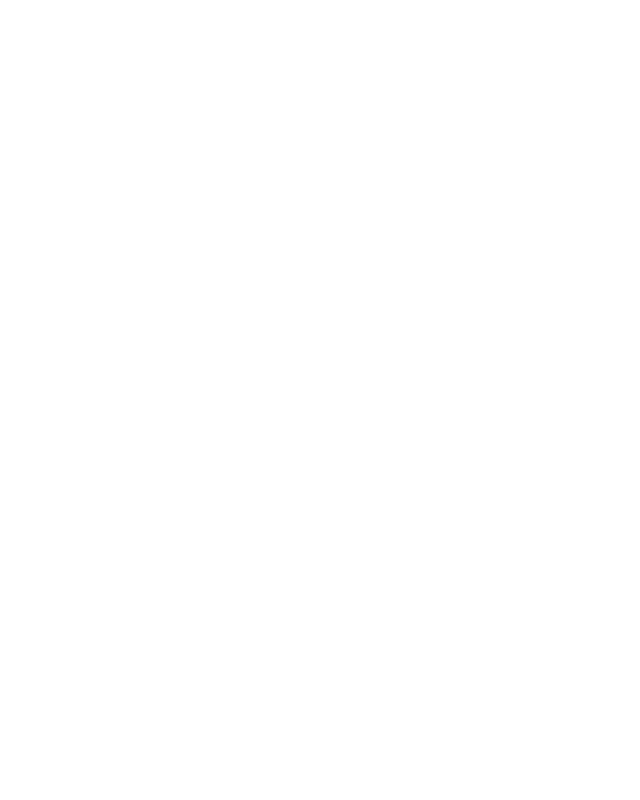
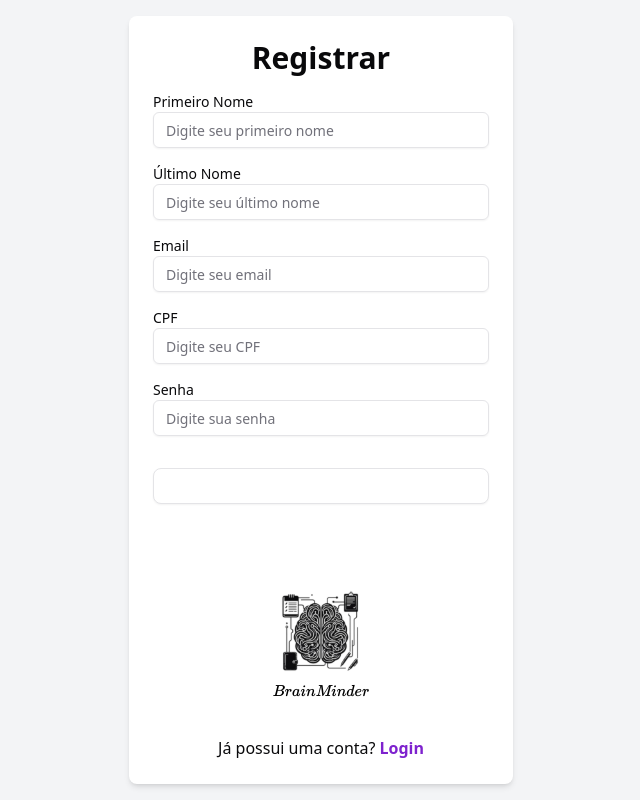
Before and after one commit to YukioChinen/brainminder-frontend-code, a React (Vite) app: page /registrar in a window 1280 px wide. Before the commit this address had no page. Shown: the whole page, without its empty margins (319-959 px from the left). Built offline with nearby package versions, Linux system fonts and the light colour scheme.

Commit message:
Página de Login e Registrar

```diff
--- a/src/App.tsx
+++ b/src/App.tsx
@@ -4,6 +4,8 @@
 import Configuracoes from './pages/Configuracoes';
 import Usuarios from './pages/Usuarios';
 import Relatorios from './pages/Relatorios';
+import Login from './pages/Login';
+import Registrar from './pages/Registrar';
 
 function App() {
   return (
@@ -11,11 +13,12 @@
       <Router>
         <ThemeProvider>
           <Routes>
-          <Route path="home" element={<Memorias />} /> {/* Página padrão */}
+            <Route path='login' element={<Login />} />
             <Route path="configuracoes" element={<Configuracoes />} />  {/* Rota para a página de Configurações */}
             <Route path="usuarios" element={<Usuarios />} />  {/* Rota para a página de Usuários */}
             <Route path="memorias" element={<Memorias />} />  {/* Rota para a página de Memórias */}
             <Route path="relatorios" element={<Relatorios />} />  {/* Rota para a página de Relatórios */}
+            <Route path="registrar" element={<Registrar />} />
           </Routes>
 
         </ThemeProvider>
--- a/src/index.css
+++ b/src/index.css
@@ -82,3 +82,10 @@
     @apply bg-background text-foreground;
   }
 }
+
+@font-face {
+  font-family: "jsmath-cmmi10";
+  src: url("src/fonts/jsmath-cmmi10.ttf") format("truetype");
+  font-weight: normal;
+  font-style: normal;
+}
--- /dev/null
+++ b/src/pages/Login.tsx
@@ -0,0 +1,71 @@
+import { ThemeProvider } from "@/components/theme-provider";
+import { Input } from "@/components/ui/input";
+import { Button } from "@/components/ui/button"
+import logo from "@/images/logo.svg"
+import { Link } from "react-router-dom";
+
+export function ButtonOutline() {
+  return <Button variant="outline" className="w-full px-4 py-2 mt-4 text-white rounded-lg">Login</Button>
+}
+
+
+export function InputEmail() {
+    return <Input type="email" placeholder="Email" />
+  }
+
+export function InputSenha() {
+    return <Input type="password" placeholder="Senha" />
+  }
+
+  function Login() {
+
+    return (
+    <ThemeProvider>
+        <div className="flex items-center justify-center min-h-screen bg-gray-100">
+          <div className="w-full max-w-sm p-6 bg-white rounded-lg shadow-md">
+            <h2 className="text-3xl font-semibold text-zinc-950 text-center">Login</h2>
+            <form className="mt-4">
+              <div className="mb-4">
+                <label htmlFor="email" className="block text-sm font-medium text-zinc-950">
+                  Email
+                </label>
+                <input type="email" id="email" name="email"
+                  className="text-black w-full px-4 py-2 mt-1 text-sm border rounded-lg focus:ring-blue-500 focus:border-blue-500 border-gray-300"
+                  placeholder="Digite seu email" required/>
+              </div>
+              <div className="mb-4">
+                <label htmlFor="password" className="block text-sm font-medium text-zinc-950">
+                  Senha
+                </label>
+                <input type="password" id="password" name="password"
+                  className="text-black w-full px-4 py-2 mt-1 text-sm border rounded-lg focus:ring-blue-500 focus:border-blue-500 border-gray-300"
+                  placeholder="Digite sua senha" required/>
+              </div>
+              <ButtonOutline/>
+            </form>
+            <div className="flex flex-col items-center justify-center mt-20">
+              <img src={logo} alt="Logo" className="size-24" />
+              <div className="font-jsmath text-black">BrainMinder</div>
+            </div>
+
+
+            <div className="flex items-center justify-center mt-8">
+            <div className="text-zinc-950 flex items-center justify-center mr-1">
+              Não possui uma conta?
+            </div>
+            <Link to="/registrar">
+              <button className="text-purple-700 flex items-center justify-center font-semibold" >
+                Registre-se
+              </button>
+            </Link>
+
+          </div>
+
+
+          </div>
+        </div>
+      </ThemeProvider>
+    );
+  }
+
+  export default Login
--- /dev/null
+++ b/src/pages/Registrar.tsx
@@ -0,0 +1,83 @@
+import { ThemeProvider } from "@/components/theme-provider";
+import { Input } from "@/components/ui/input";
+import { Button } from "@/components/ui/button";
+import logo from "@/images/logo.svg";
+import { Link } from "react-router-dom";
+
+export function ButtonOutline() {
+  return (
+    <Button
+      variant="outline"
+      className="w-full px-4 py-2 mt-4 text-white rounded-lg"
+    >
+      Registrar
+    </Button>
+  );
+}
+
+export function InputField({ type, placeholder, id }: { type: string; placeholder: string; id: string }) {
+  return <Input type={type} placeholder={placeholder} id={id} />;
+}
+
+function Registrar() {
+  return (
+    <ThemeProvider>
+      <div className="flex items-center justify-center min-h-screen bg-gray-100">
+        <div className="w-full max-w-sm p-6 bg-white rounded-lg shadow-md">
+          <h2 className="text-3xl font-semibold text-zinc-950 text-center">
+            Registrar
+          </h2>
+          <form className="mt-4">
+            <div className="mb-4">
+              <label htmlFor="first-name" className="block text-sm font-medium text-zinc-950">
+                Primeiro Nome
+              </label>
+              <InputField type="text" placeholder="Digite seu primeiro nome" id="first-name" />
+            </div>
+            <div className="mb-4">
+              <label htmlFor="last-name" className="block text-sm font-medium text-zinc-950">
+                Último Nome
+              </label>
+              <InputField type="text" placeholder="Digite seu último nome" id="last-name" />
+            </div>
+            <div className="mb-4">
+              <label htmlFor="email" className="block text-sm font-medium text-zinc-950">
+                Email
+              </label>
+              <InputField type="email" placeholder="Digite seu email" id="email" />
+            </div>
+            <div className="mb-4">
+              <label htmlFor="cpf" className="block text-sm font-medium text-zinc-950">
+                CPF
+              </label>
+              <InputField type="text" placeholder="Digite seu CPF" id="cpf" />
+            </div>
+            <div className="mb-4">
+              <label htmlFor="password" className="block text-sm font-medium text-zinc-950">
+                Senha
+              </label>
+              <InputField type="password" placeholder="Digite sua senha" id="password" />
+            </div>
+            <ButtonOutline />
+          </form>
+          <div className="flex flex-col items-center justify-center mt-20">
+            <img src={logo} alt="Logo" className="size-24" />
+            <div className="font-jsmath text-black">BrainMinder</div>
+          </div>
+          <div className="flex items-center justify-center mt-8">
+            <div className="text-zinc-950 flex items-center justify-center mr-1">
+              Já possui uma conta?
+            </div>
+            <Link to="/login">
+              <button className="text-purple-700 flex items-center justify-center font-semibold">
+                Login
+              </button>
+            </Link>
+          </div>
+        </div>
+      </div>
+    </ThemeProvider>
+  );
+}
+
+export default Registrar;
--- a/tailwind.config.js
+++ b/tailwind.config.js
@@ -4,64 +4,67 @@
   content: ["./index.html", "./src/**/*.{ts,tsx,js,jsx}"],
   theme: {
     extend: {
+      fontFamily: {
+        jsmath: ["jsmath-cmmi10"],
+      },
       borderRadius: {
-  			lg: 'var(--radius)',
-  			md: 'calc(var(--radius) - 2px)',
-  			sm: 'calc(var(--radius) - 4px)'
+        lg: "var(--radius)",
+        md: "calc(var(--radius) - 2px)",
+        sm: "calc(var(--radius) - 4px)",
       },
       colors: {
-  			background: 'hsl(var(--background))',
-  			foreground: 'hsl(var(--foreground))',
+        background: "hsl(var(--background))",
+        foreground: "hsl(var(--foreground))",
         card: {
-  				DEFAULT: 'hsl(var(--card))',
-  				foreground: 'hsl(var(--card-foreground))'
+          DEFAULT: "hsl(var(--card))",
+          foreground: "hsl(var(--card-foreground))",
         },
         popover: {
-  				DEFAULT: 'hsl(var(--popover))',
-  				foreground: 'hsl(var(--popover-foreground))'
+          DEFAULT: "hsl(var(--popover))",
+          foreground: "hsl(var(--popover-foreground))",
         },
         primary: {
-  				DEFAULT: 'hsl(var(--primary))',
-  				foreground: 'hsl(var(--primary-foreground))'
+          DEFAULT: "hsl(var(--primary))",
+          foreground: "hsl(var(--primary-foreground))",
         },
         secondary: {
-  				DEFAULT: 'hsl(var(--secondary))',
-  				foreground: 'hsl(var(--secondary-foreground))'
+          DEFAULT: "hsl(var(--secondary))",
+          foreground: "hsl(var(--secondary-foreground))",
         },
         muted: {
-  				DEFAULT: 'hsl(var(--muted))',
-  				foreground: 'hsl(var(--muted-foreground))'
+          DEFAULT: "hsl(var(--muted))",
+          foreground: "hsl(var(--muted-foreground))",
         },
         accent: {
-  				DEFAULT: 'hsl(var(--accent))',
-  				foreground: 'hsl(var(--accent-foreground))'
+          DEFAULT: "hsl(var(--accent))",
+          foreground: "hsl(var(--accent-foreground))",
         },
         destructive: {
-  				DEFAULT: 'hsl(var(--destructive))',
-  				foreground: 'hsl(var(--destructive-foreground))'
+          DEFAULT: "hsl(var(--destructive))",
+          foreground: "hsl(var(--destructive-foreground))",
         },
-  			border: 'hsl(var(--border))',
-  			input: 'hsl(var(--input))',
-  			ring: 'hsl(var(--ring))',
+        border: "hsl(var(--border))",
+        input: "hsl(var(--input))",
+        ring: "hsl(var(--ring))",
         chart: {
-  				'1': 'hsl(var(--chart-1))',
-  				'2': 'hsl(var(--chart-2))',
-  				'3': 'hsl(var(--chart-3))',
-  				'4': 'hsl(var(--chart-4))',
-  				'5': 'hsl(var(--chart-5))'
+          1: "hsl(var(--chart-1))",
+          2: "hsl(var(--chart-2))",
+          3: "hsl(var(--chart-3))",
+          4: "hsl(var(--chart-4))",
+          5: "hsl(var(--chart-5))",
         },
         sidebar: {
-  				DEFAULT: 'hsl(var(--sidebar-background))',
-  				foreground: 'hsl(var(--sidebar-foreground))',
-  				primary: 'hsl(var(--sidebar-primary))',
-  				'primary-foreground': 'hsl(var(--sidebar-primary-foreground))',
-  				accent: 'hsl(var(--sidebar-accent))',
-  				'accent-foreground': 'hsl(var(--sidebar-accent-foreground))',
-  				border: 'hsl(var(--sidebar-border))',
-  				ring: 'hsl(var(--sidebar-ring))'
-  			}
-  		}
-  	}
+          DEFAULT: "hsl(var(--sidebar-background))",
+          foreground: "hsl(var(--sidebar-foreground))",
+          primary: "hsl(var(--sidebar-primary))",
+          "primary-foreground": "hsl(var(--sidebar-primary-foreground))",
+          accent: "hsl(var(--sidebar-accent))",
+          "accent-foreground": "hsl(var(--sidebar-accent-foreground))",
+          border: "hsl(var(--sidebar-border))",
+          ring: "hsl(var(--sidebar-ring))",
+        },
+      },
+    },
   },
   plugins: [require("tailwindcss-animate")],
 };
```
Also changed, not shown: src/fonts/jsmath-cmmi10.ttf (added), src/images/logo.svg (added). Lines whose indentation alone changed are shown as unchanged.
